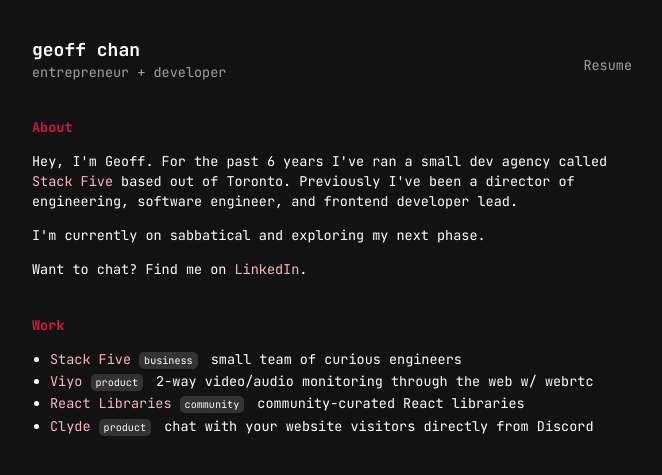
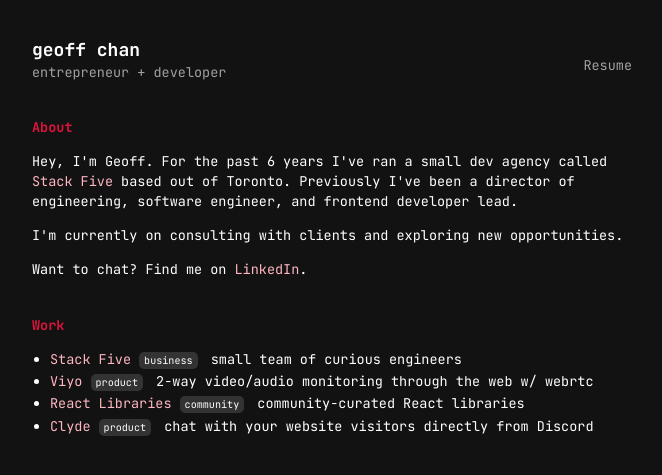
Before and after one commit to geoffchan23/geoffchan23.github.io, a Jekyll site: the page built from index.html, in a window 1280 px wide. Shown: the top 475 px of the page, without its empty margins (308-970 px from the left). Built offline with Jekyll 4.4.1, drawn with Linux system fonts in a browser that asks for light colours.

Commit message:
Update index.html

```diff
--- a/index.html
+++ b/index.html
@@ -15,7 +15,7 @@
     <section class="about">
         <h2>About</h2>
         <p>Hey, I'm Geoff. For the past 6 years I've ran a small dev agency called <a href="https://stackfive.io">Stack Five</a> based out of Toronto. Previously I've been a director of engineering, software engineer, and frontend developer lead.</p>
-        <p>I'm currently on sabbatical and exploring my next phase.</p>
+        <p>I'm currently on consulting with clients and exploring new opportunities.</p>
         <p>Want to chat? Find me on <a href="https://www.linkedin.com/in/geoffchan23/">LinkedIn</a>.</p>
     </section>
     <section class="work">
```
